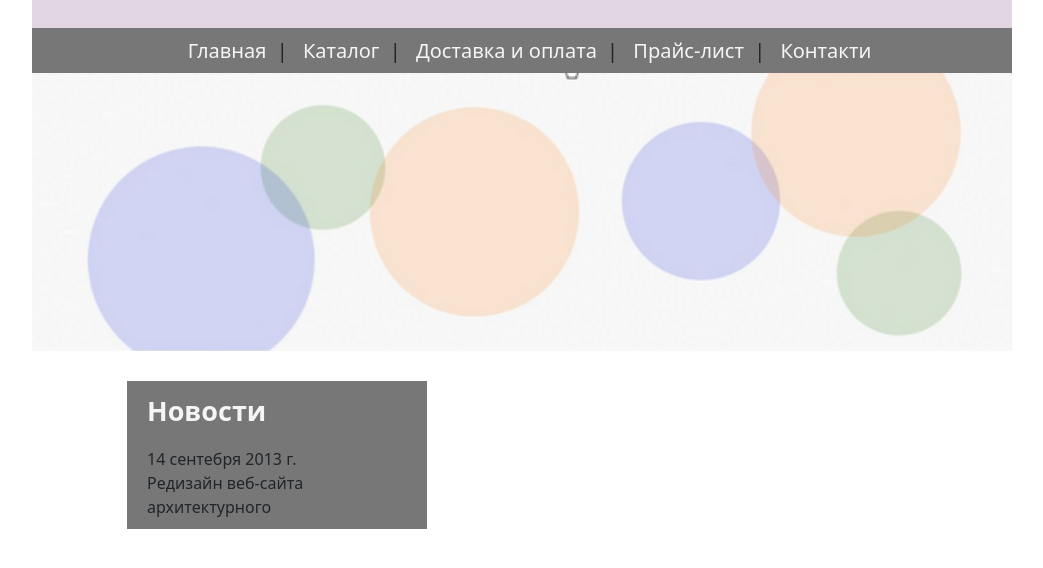
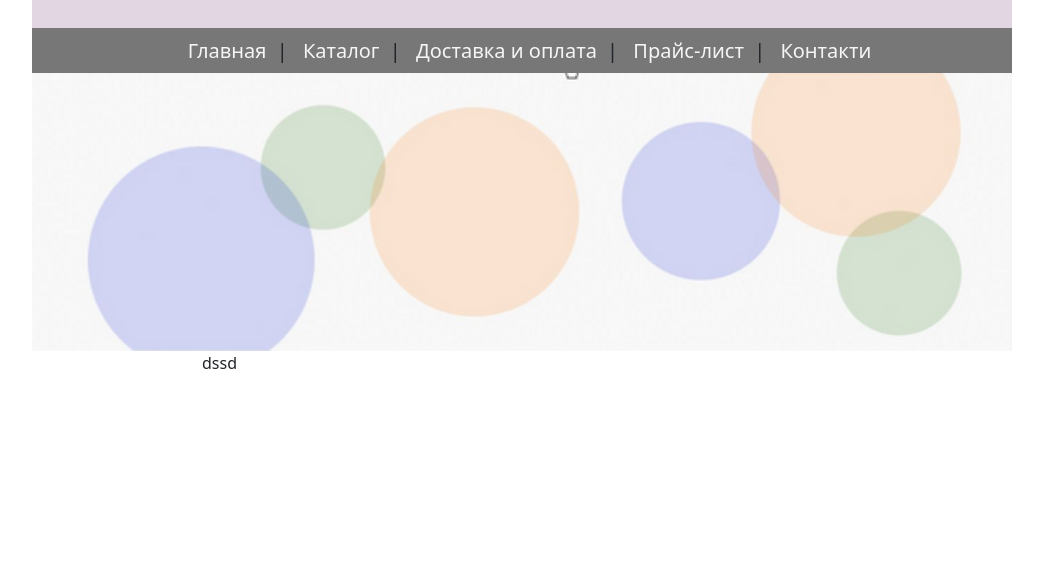
Before and after one commit to prokofmax/Maket_2, a website: page index.html in a window 1280 px wide. Shown: the part 142-710 px from the top of the page, without its empty margins (118-1161 px from the left). Drawn offline with Linux system fonts and the light colour scheme.

Commit message:
Update index.html

```diff
--- a/index.html
+++ b/index.html
@@ -1,5 +1,6 @@
 <!doctype html>
 <html lang="en">
+
 <head>
     <!-- Required meta tags -->
     <meta charset="utf-8">
@@ -14,17 +15,19 @@
     <link rel="stylesheet" href="bootstrap/css/bootstrap.min.css">
     <title>maket_2</title>
 </head>
+
 <body>
     <div class="main">
         <div class="header-wrap">
             <div class="header">
                 <div class="row">
-                <div class="col-4 offset-1 d-flex logs">
+                    <div class="col-4 offset-1 d-flex       ">
                         <div class="col-3">
-                        <img class="logo"   src="" alt="">
+                            <img class="logo" src="" alt="">
                         </div>
 
-                    <div class="col-6 logs"> <p class="named">Название <br> компании</p>
+                        <div class="col-6 logs">
+                            <p class="named">Название <br> компании</p>
 
                             <p class="little"> Самая клевая компания</p>
                         </div>
@@ -42,34 +45,41 @@
 
             <div class="col-12 men d-flex links">
                 <div style="margin: auto;">
-                <a  style="padding: 0 5px 0 20px;" class="" href="glavnaya.com">Главная</a>
-                <span class="palka " >|</span>
-                <a  style="padding: 0 5px 0 10px;" class="" href="glavnaya.com">Каталог</a>
-                <span class="palka " >|</span>
-                <a  style="padding: 0 5px 0 10px; " class="" href="glavnaya.com">Доставка и оплата</a>
-                <span class="palka " >|</span>
-                <a  style="padding: 0 5px 0 10px;" class="" href="glavnaya.com">Прайс-лист</a>
-                <span class="palka " >|</span>
-                <a  style="padding: 0 5px 0 10px;" class="" href="glavnaya.com">Контакти</a>
+                    <a style="padding: 0 5px 0 20px;" class="" href="glavnaya.com">Главная</a>
+                    <span class="palka ">|</span>
+                    <a style="padding: 0 5px 0 10px;" class="" href="glavnaya.com">Каталог</a>
+                    <span class="palka ">|</span>
+                    <a style="padding: 0 5px 0 10px; " class="" href="glavnaya.com">Доставка и оплата</a>
+                    <span class="palka ">|</span>
+                    <a style="padding: 0 5px 0 10px;" class="" href="glavnaya.com">Прайс-лист</a>
+                    <span class="palka ">|</span>
+                    <a style="padding: 0 5px 0 10px;" class="" href="glavnaya.com">Контакти</a>
                 </div>
 
             </div>
         </div>
         <div class="slider-wrap">
             <div class="slider">
-        <img class="slider"  src="img/banner.png" alt="">
+                <img class="slider" src="img/banner.png" alt="">
             </div>
 
         </div>
-<div class="block-main">
-    <div class="left-main">
-        <p style="font-weight: 600; font-size: 27px; padding-bottom: 15px;color: whitesmoke;">Новости</p>
-        <span>
-        <p>14 сентебря 2013 г.</p>
-        <p style="">Редизайн веб-сайта архитектурного </p>
-        </span>
+        <div class="content-main d-flex">
+            <div class="news col-3">
+                <p style="margin-bottom: 10px; font-size: 24px; font-weight: 500; color: #fff; ">Новости</p>
+                <p style="font-size:12px;color:#fff; padding-bottom: 10px;">14 сентября 2013 г. <br> Редизайн веб-сайта архитектурного бюро. </p>
+                <p style="font-size: 12px; color: #fff;  padding-bottom: 10px;">14 сентября 2013 г. <br> Раскрутка интернет-магазина декоративных стикеров и виниловых наклеек.</p>
+                <p style="font-size: 12px; color: #fff;  padding-bottom: 10px;">14 сентября 2013 г. <br> SEO-продвижение сайта поставщика дизель генераторов.</p>
+                <p style="font-size: 12px; color: #fff;  padding-bottom: 10px;">14 сентября 2013 г. <br> Поисковое продвижение веб-сайта поставщика гидрооборудования.</p>
             </div>
+            <div class="description">
+                <div class="col6 test">dssd</div>
             </div>
+
+        </div>
+
+
     </div>
 </body>
+
 </html>
```
Lines whose indentation alone changed are shown as unchanged.
